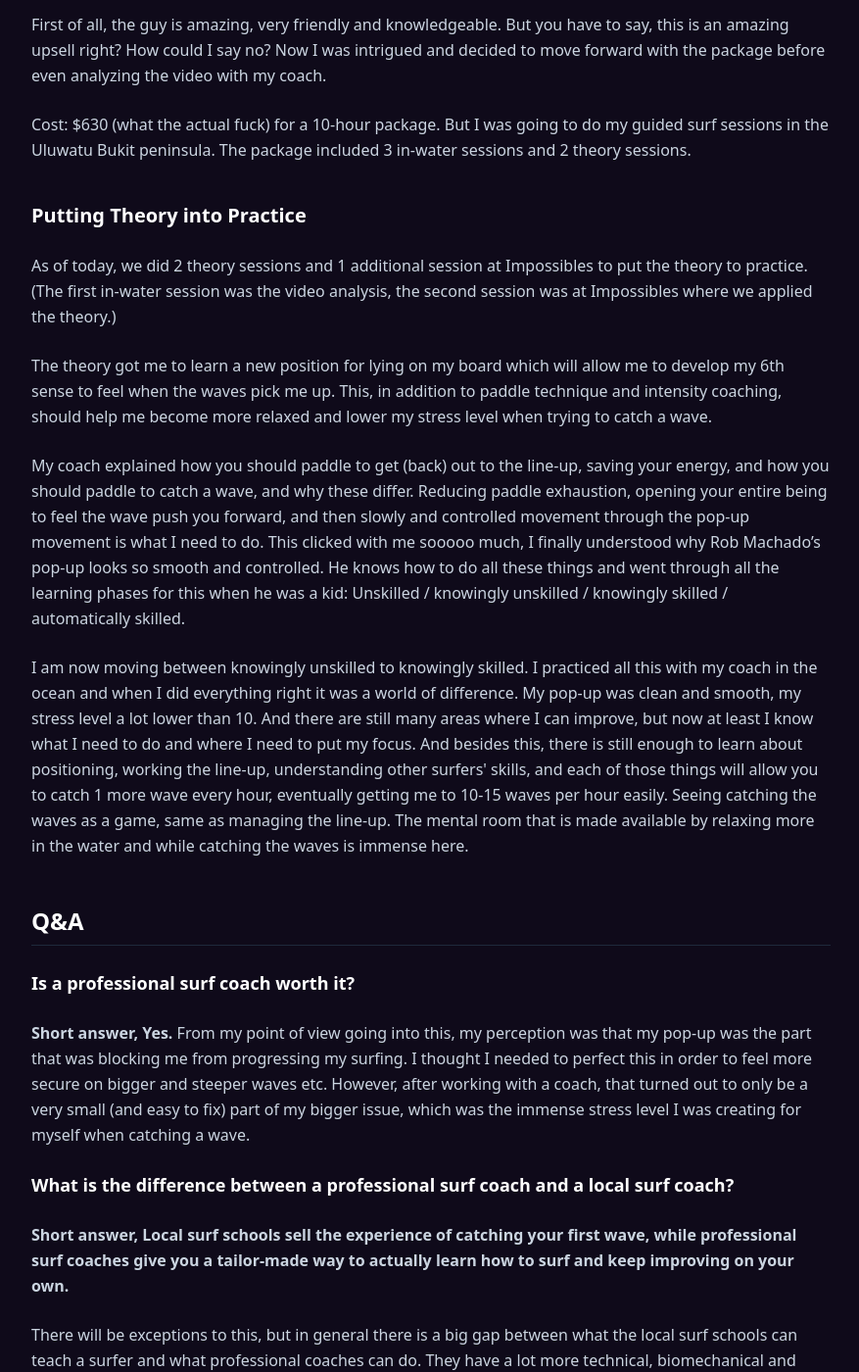
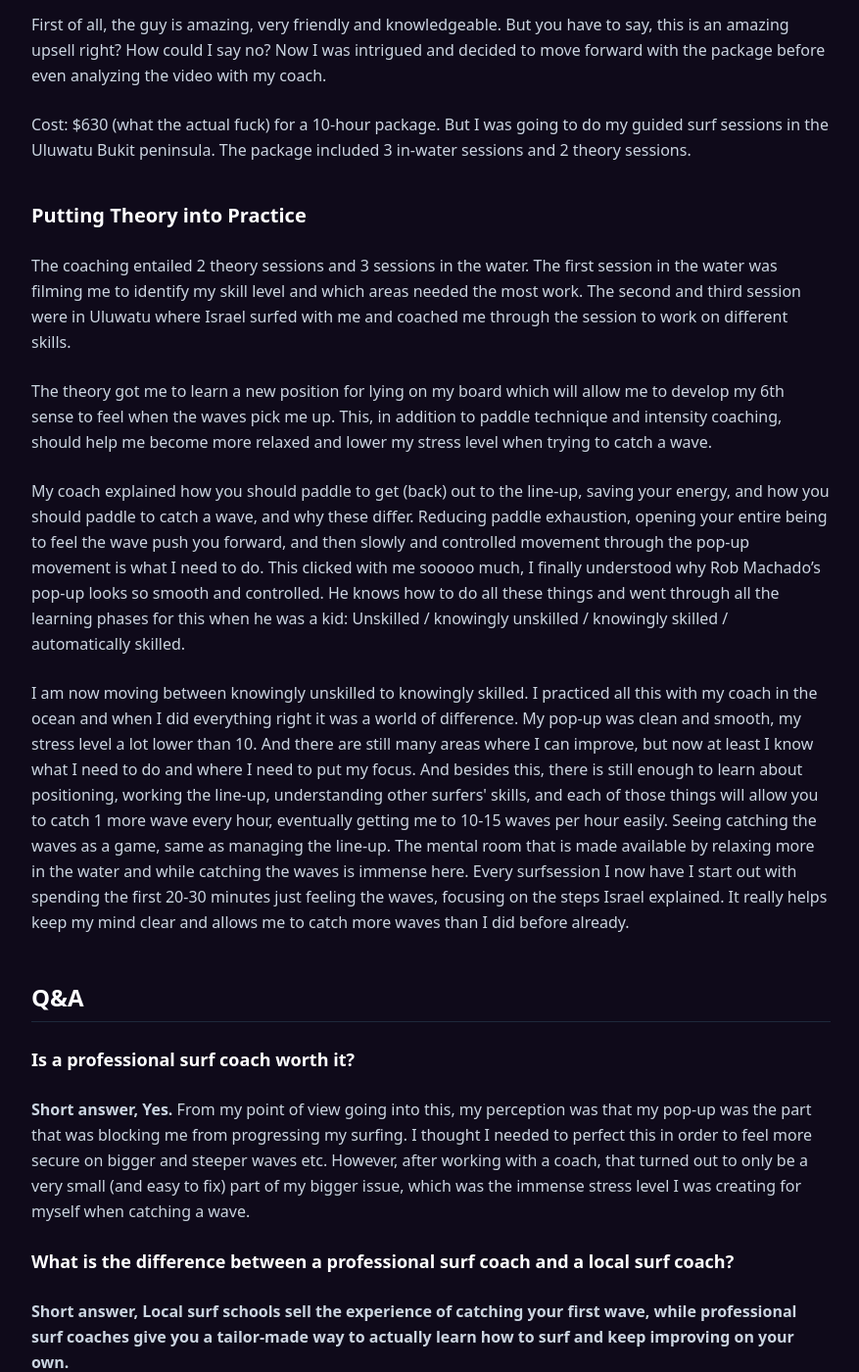
Before and after one commit to MatthijsvdWielen/the-onshore-patrol, a Jekyll site: the page built from improving/my-surfcoaching-experience.html, in a window 1280 px wide and 1400 px high, scrolled down 1938 px. Shown: the whole window at 98% size, without its empty margins (200-1077 px from the left). Built offline with Jekyll 4.4.1, drawn with Linux system fonts in a browser that asks for light colours; nearby versions of some CDN libraries; some of the changed text lies outside the part shown.

Commit message:
Update my-surfcoaching-experience.html

```diff
--- a/improving/my-surfcoaching-experience.html
+++ b/improving/my-surfcoaching-experience.html
@@ -33,7 +33,7 @@
         <p>
             This sounds great right? Well, this actually is exactly what is/was holding me back in my progression. Doing
             this sends my stress level when trying to catch a wave to 10 out of 10, stopping my body and mind from
-            picking up all the signals around me. Here is one of the waves:
+            picking up all the signals around me. Here is a video of me filmed by my surf coach.
         </p>
 
         <div class="my-8 rounded-xl overflow-hidden border border-purple-900/20 shadow-lg bg-slate-900/40">
@@ -86,9 +87,9 @@
 
         <h3 class="text-xl font-bold pt-4 text-white">Putting Theory into Practice</h3>
         <p>
-            As of today, we did 2 theory sessions and 1 additional session at Impossibles to put the theory to practice.
-            (The first in-water session was the video analysis, the second session was at Impossibles where we applied
-            the theory.)
+            The coaching entailed 2 theory sessions and 3 sessions in the water. The first session in the water was
+            filming me to identify my skill level and which areas needed the most work. The second and third session
+            were in Uluwatu where Israel surfed with me and coached me through the session to work on different skills.
         </p>
         <p>
             The theory got me to learn a new position for lying on my board which will allow me to develop my 6th sense
@@ -111,7 +112,9 @@
             about positioning, working the line-up, understanding other surfers' skills, and each of those things will
             allow you to catch 1 more wave every hour, eventually getting me to 10-15 waves per hour easily. Seeing
             catching the waves as a game, same as managing the line-up. The mental room that is made available by
-            relaxing more in the water and while catching the waves is immense here.
+            relaxing more in the water and while catching the waves is immense here. Every surfsession I now have I
+            start out with spending the first 20-30 minutes just feeling the waves, focusing on the steps Israel
+            explained. It really helps keep my mind clear and allows me to catch more waves than I did before already.
         </p>
 
         <h2 class="text-2xl font-bold pt-6 text-white border-b border-slate-800 pb-2">Q&A</h2>
```
Also changed, not shown: other parts of improving/my-surfcoaching-experience.html (+3 -2 lines).
